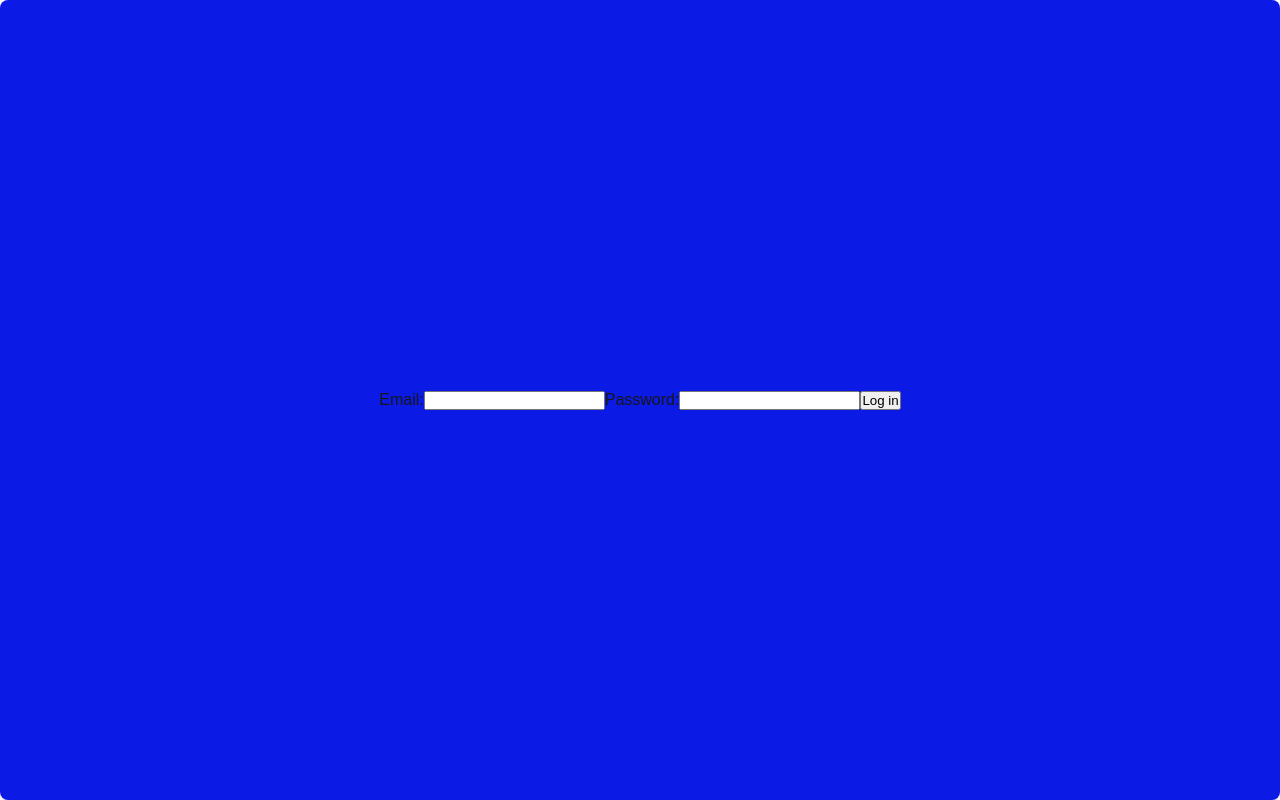
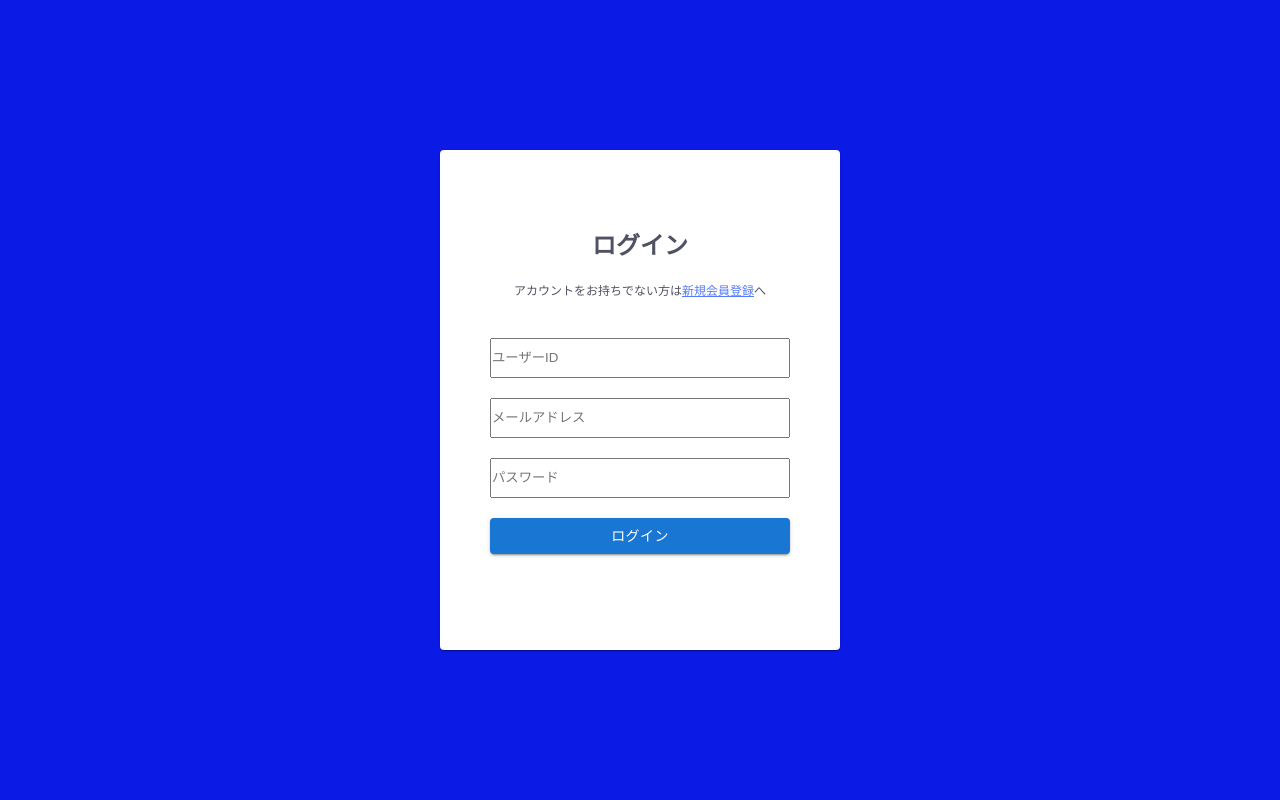
Before and after one commit to renokazaki/fullstack-exam, a Next.js app: page /login in a window 1280 px wide. Built offline with nearby package versions, Linux system fonts and the light colour scheme; what @mui/material-nextjs would draw is missing.

Commit message:
feature/create-login-and-signup-page

```diff
--- a/src/app/(auth)/authPage.module.css
+++ b/src/app/(auth)/authPage.module.css
@@ -1,8 +1,5 @@
 .authPageContainer {
   background-color: #0c1ae6;
-  padding: 20px;
-  border-radius: 8px;
-  box-shadow: 0 2px 4px rgba(0, 0, 0, 0.1);
   height: 100vh;
   display: flex;
   flex-direction: column;
@@ -11,7 +8,43 @@
 }
 
 .title {
-  color: #333;
   font-size: 24px;
-  margin-bottom: 16px;
+  font-weight: bold;
+  margin-bottom: 20px;
+  text-align: center;
+  color: #505162;
 }
+
+.subtitle {
+  font-size: 12px;
+  margin-bottom: 20px;
+  text-align: center;
+  color: #505162;
+}
+
+.subtitle a {
+  color: #557aff;
+  text-decoration: underline;
+}
+
+.card {
+  width: 400px;
+  height: 500px;
+  display: flex;
+  flex-direction: column;
+  align-items: center;
+  justify-content: center;
+}
+
+.form {
+  display: flex;
+  flex-direction: column;
+  padding: 20px;
+  gap: 10px;
+}
+
+.input {
+  height: 40px;
+  width: 300px;
+  margin-bottom: 10px;
+}
--- /dev/null
+++ b/src/app/(auth)/component/LoginForm.tsx
@@ -0,0 +1,42 @@
+import React from "react";
+import { login } from "@/app/action/auth";
+import styles from "../authPage.module.css";
+import Button from "@mui/material/Button";
+
+const LoginForm = () => {
+  return (
+    <>
+      <form action={login} className={styles.form}>
+        <input
+          id="userID"
+          name="userID"
+          type="userID"
+          required
+          placeholder="ユーザーID"
+          className={styles.input}
+        />
+        <input
+          id="email"
+          name="email"
+          type="email"
+          required
+          placeholder="メールアドレス"
+          className={styles.input}
+        />
+        <input
+          id="password"
+          name="password"
+          type="password"
+          required
+          placeholder="パスワード"
+          className={styles.input}
+        />
+        <Button variant="contained" type="submit">
+          ログイン
+        </Button>
+      </form>
+    </>
+  );
+};
+
+export default LoginForm;
--- a/src/app/(auth)/login/page.tsx
+++ b/src/app/(auth)/login/page.tsx
@@ -1,19 +1,20 @@
-import { login } from "../../action/auth";
+import Card from "@mui/material/Card";
 
 import React from "react";
 import styles from "../authPage.module.css";
-const LoginPage = () => {
+import Link from "next/link";
+import LoginForm from "../component/LoginForm";
+export default function LoginPage() {
   return (
     <div className={styles.authPageContainer}>
-      <form action={login}>
-        <label htmlFor="email">Email:</label>
-        <input id="email" name="email" type="email" required />
-        <label htmlFor="password">Password:</label>
-        <input id="password" name="password" type="password" required />
-        <button>Log in</button>
-      </form>
+      <Card className={styles.card}>
+        <h1 className={styles.title}>ログイン</h1>
+        <p className={styles.subtitle}>
+          アカウントをお持ちでない方は
+          <Link href="/signup">新規会員登録</Link>へ
+        </p>
+        <LoginForm />
+      </Card>
     </div>
   );
-};
-
-export default LoginPage;
+}
--- a/src/app/api/hello/auth/confirm/route.ts
+++ b/src/app/api/auth/confirm/route.ts
@@ -1,6 +1,6 @@
 import { type EmailOtpType } from "@supabase/supabase-js";
 import { type NextRequest, NextResponse } from "next/server";
-import { createClient } from "../../../../../../utils/supabase/server";
+import { createClient } from "../../../../../utils/supabase/server";
 
 // Creating a handler to a GET request to route /auth/confirm
 export async function GET(request: NextRequest) {
```
Also changed, not shown: src/app/(auth)/component/SignupForm.tsx (added, +50 -0 lines), src/app/(auth)/signup/page.tsx (+11 -9 lines).
